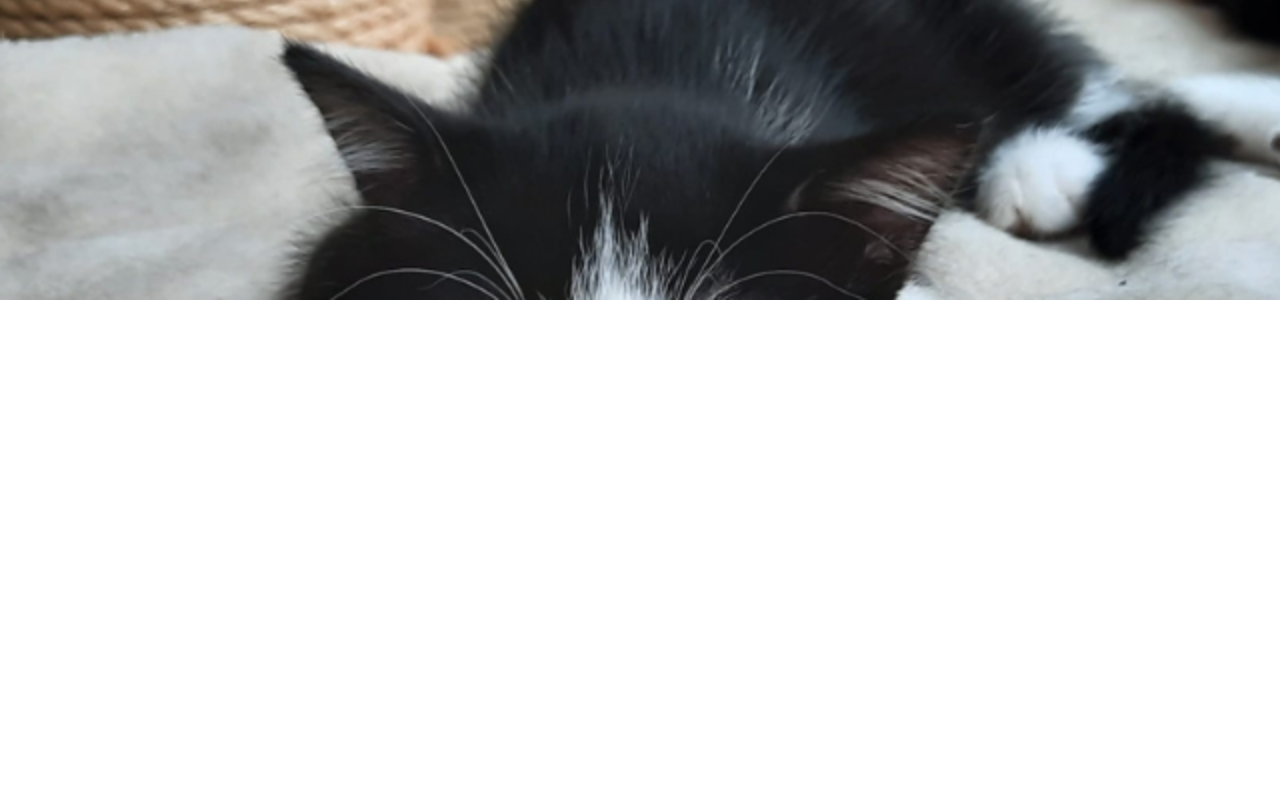
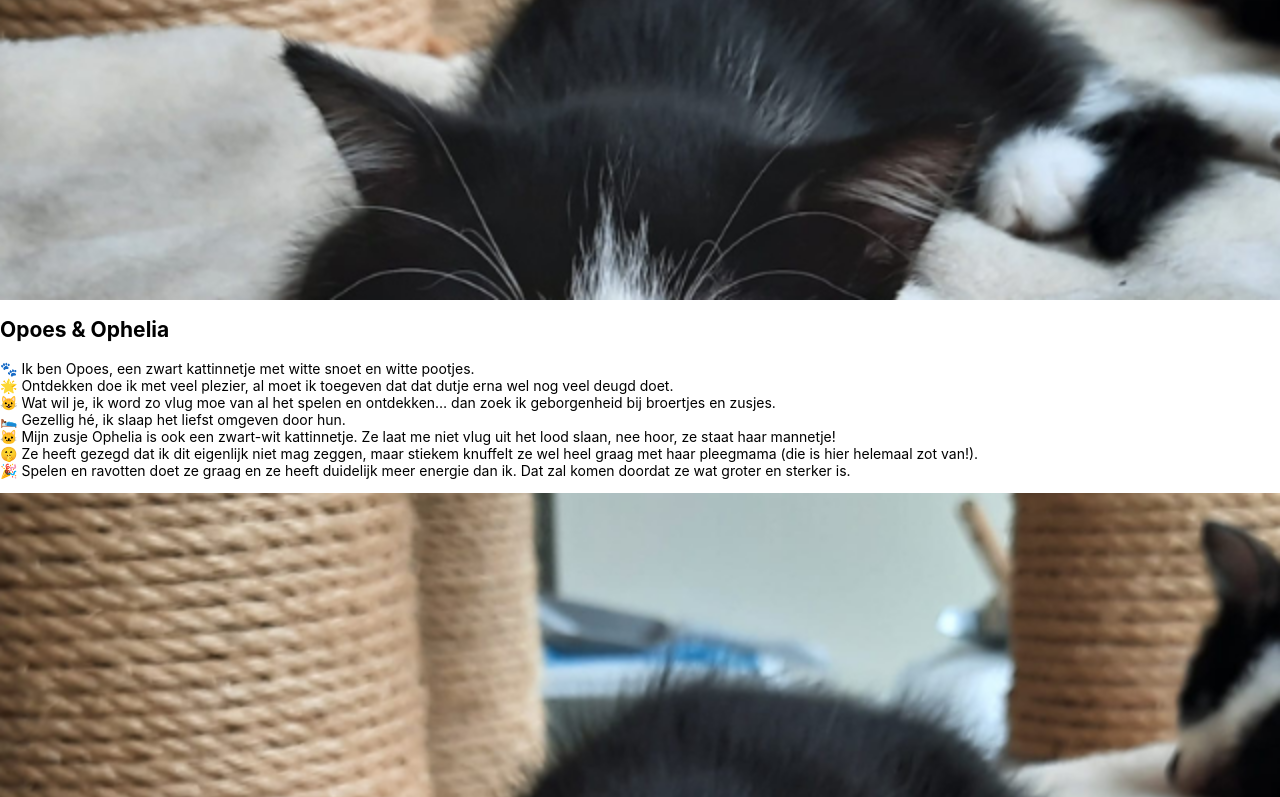
Before and after one commit to khownz/purrfect-match, an Angular app: page / in a window 1280 px wide. Shown: the part 300-1097 px from the top of the page. Before the commit the page ends 800 px from the top, so only its background shows below. Built offline with nearby package versions, Linux system fonts and the light colour scheme.

Commit message:
Added ngfor to show all kitten images

```diff
--- a/src/app/app.component.html
+++ b/src/app/app.component.html
@@ -1,6 +1,14 @@
-<main>
+<main class="grid">
   <div
     class="primary-image-container"
     [ngStyle]="{ 'background-image': 'url(' + activeCat.imagePathNames[0] + ')' }"
   ></div>
+
+  <section class="cat-info-container">
+    <h1 class="name">{{ activeCat.name }}</h1>
+    <p [innerHTML]="activeCat.bio"></p>
+    @for (catImg of activeCat.imagePathNames;track $index) {
+    <img class="secondary-image" src="{{ catImg }}" alt="{{ activeCat.name }} picture - {{ $index }}" />
+    }
+  </section>
 </main>
--- a/src/app/app.component.scss
+++ b/src/app/app.component.scss
@@ -1,5 +1,23 @@
-.primary-image-container {
-  background-size: cover;
-  background-position-x: center;
-  height: 75vh;
+.grid {
+  display: grid;
+  grid-template-rows: 75vh auto;
+
+  .primary-image-container {
+    background-size: cover;
+    background-position-x: center;
+  }
+
+  .cat-info-container {
+    .name {
+      //TODO
+    }
+
+    .secondary-image {
+      width: 100%;
+
+      & + .secondary-image {
+        margin-top: 0.375rem;
+      }
+    }
+  }
 }
--- a/src/app/data/kittens.ts
+++ b/src/app/data/kittens.ts
@@ -4,12 +4,12 @@ export const KITTENS: Cat[] = [
   {
     name: 'Opoes & Ophelia',
     bio:
-      '🐾 Ik ben Opoes, een zwart kattinnetje met witte snoet en witte pootjes.\n' +
-      '🌟 Ontdekken doe ik met veel plezier, al moet ik toegeven dat dat dutje erna wel nog veel deugd doet.\n' +
-      '😺 Wat wil je, ik word zo vlug moe van al het spelen en ontdekken… dan zoek ik geborgenheid bij broertjes en zusjes.\n' +
-      '🛌 Gezellig hé, ik slaap het liefst omgeven door hun.\n' +
-      '🐱 Mijn zusje Ophelia is ook een zwart-wit kattinnetje. Ze laat me niet vlug uit het lood slaan, nee hoor, ze staat haar mannetje!\n' +
-      '🤫 Ze heeft gezegd dat ik dit eigenlijk niet mag zeggen, maar stiekem knuffelt ze wel heel graag met haar pleegmama (die is hier helemaal zot van!).\n' +
+      '🐾 Ik ben Opoes, een zwart kattinnetje met witte snoet en witte pootjes.<br/>' +
+      '🌟 Ontdekken doe ik met veel plezier, al moet ik toegeven dat dat dutje erna wel nog veel deugd doet.<br/>' +
+      '😺 Wat wil je, ik word zo vlug moe van al het spelen en ontdekken… dan zoek ik geborgenheid bij broertjes en zusjes.<br/>' +
+      '🛌 Gezellig hé, ik slaap het liefst omgeven door hun.<br/>' +
+      '🐱 Mijn zusje Ophelia is ook een zwart-wit kattinnetje. Ze laat me niet vlug uit het lood slaan, nee hoor, ze staat haar mannetje!<br/>' +
+      '🤫 Ze heeft gezegd dat ik dit eigenlijk niet mag zeggen, maar stiekem knuffelt ze wel heel graag met haar pleegmama (die is hier helemaal zot van!).<br/>' +
       '🎉 Spelen en ravotten doet ze graag en ze heeft duidelijk meer energie dan ik. Dat zal komen doordat ze wat groter en sterker is.',
     imagePathNames: ['assets/kittens/opoes-ophelia-1.png', 'assets/kittens/opoes-ophelia-2.png'],
   },
--- a/src/index.html
+++ b/src/index.html
@@ -1,11 +1,11 @@
-<!doctype html>
+<!DOCTYPE html>
 <html lang="en">
   <head>
-  <meta charset="utf-8">
+    <meta charset="utf-8" />
     <title>PurrfectMatch</title>
-  <base href="/">
-  <meta name="viewport" content="width=device-width, initial-scale=1">
-  <link rel="icon" type="image/x-icon" href="favicon.ico">
+    <base href="/" />
+    <meta name="viewport" content="width=device-width, initial-scale=1" />
+    <link rel="icon" type="image/x-icon" href="favicon.ico" />
   </head>
   <body>
     <app-root></app-root>
--- a/src/styles.scss
+++ b/src/styles.scss
@@ -8,6 +8,7 @@ body {
 }
 
 body {
+  // TODO: pick cute google font
   font-family: Inter, Roboto, Helvetica, Arial, sans-serif;
   font-size: 14px;
   color: var(--color-tundora);
@@ -17,13 +18,6 @@ body {
   margin: 0;
 }
 
-h1,
-h2,
-h3,
-h4,
-h5 {
-  &.title {
-    font-family: 'Inter', Arial, sans-serif;
-    font-weight: bold;
-  }
+img {
+  display: block;
 }
```
Lines whose indentation alone changed are shown as unchanged.
